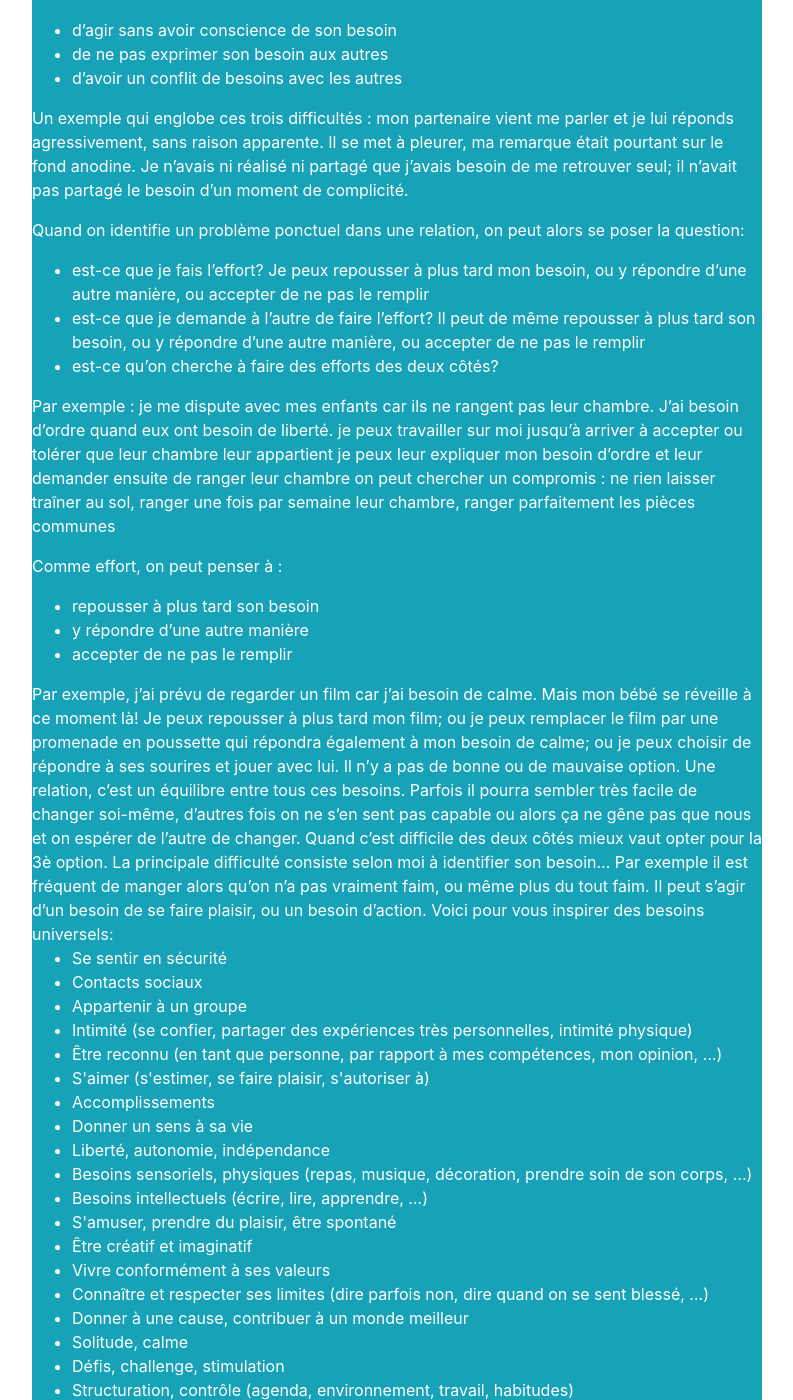
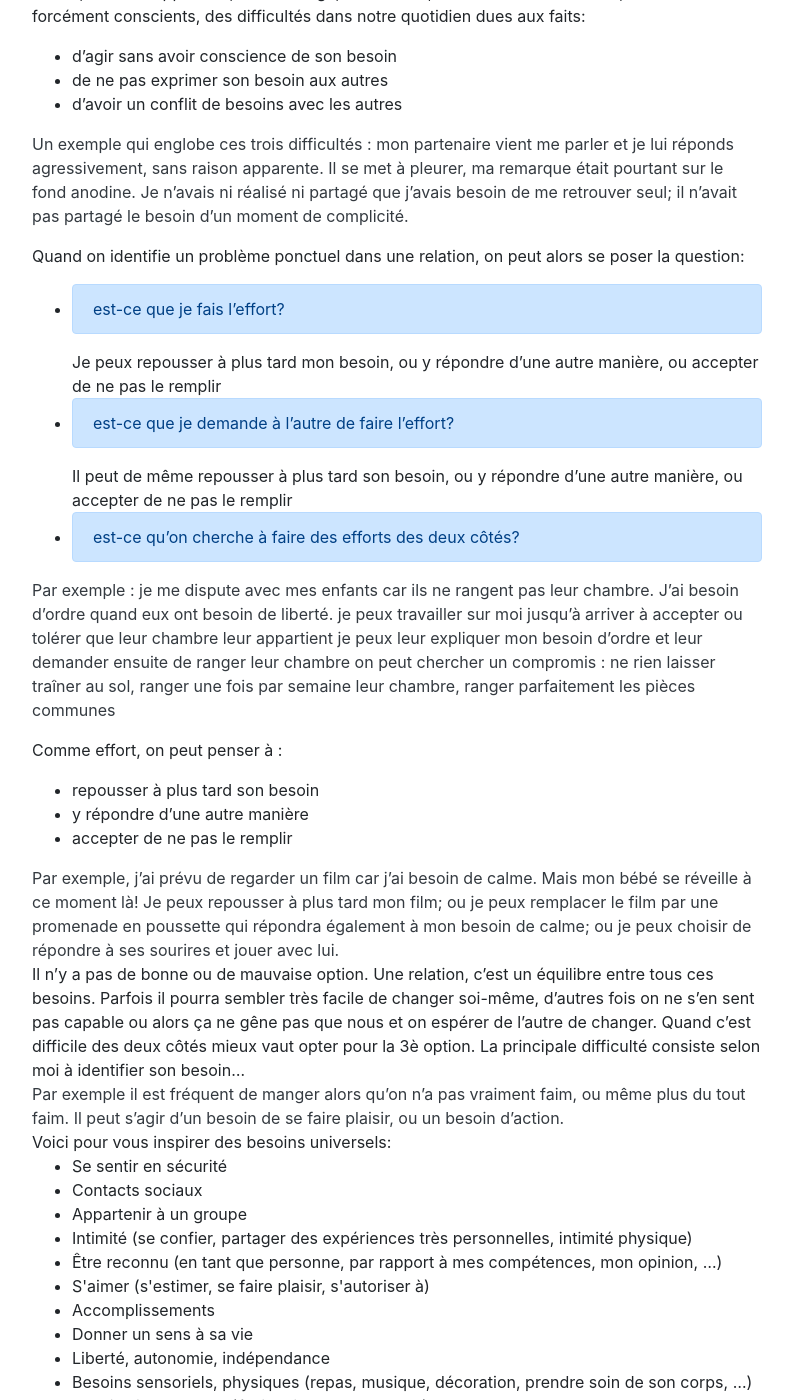
Before and after one commit to OrgaEvolutions/Nathoup.github.io, a Jekyll site: the page built from articles/besoins.html, in a window 1280 px wide and 1400 px high, scrolled down 238 px. Shown: the whole window, without its empty margins (243-1036 px from the left). Built offline with Jekyll 4.4.1, drawn with Linux system fonts in a browser that asks for light colours.

Commit message:
Update post.html

```diff
--- a/_layouts/post.html
+++ b/_layouts/post.html
@@ -1,12 +1,12 @@
 ---
 layout: default
 class_passage_important: "bg-info text-white"
-passage_important: "<div class='bg-info text-white'>"
-fin_passage_mportant: "</div>"
+passage_important: "<div class='alert alert-primary' role='alert'>"
+fin_passage_important: "</div>"
 paragraphe: "<p>"
 fin_paragraphe: "</p>"
-exemple: ""
-fin_exemple: ""
+exemple: "<div class='text-dark'>"
+fin_exemple: "</div>"
 ---
 <center><h1>{{ page.title }}</h1></center>
 <!--<p class="meta">{{ page.date | date_to_string }}</p>-->
```
